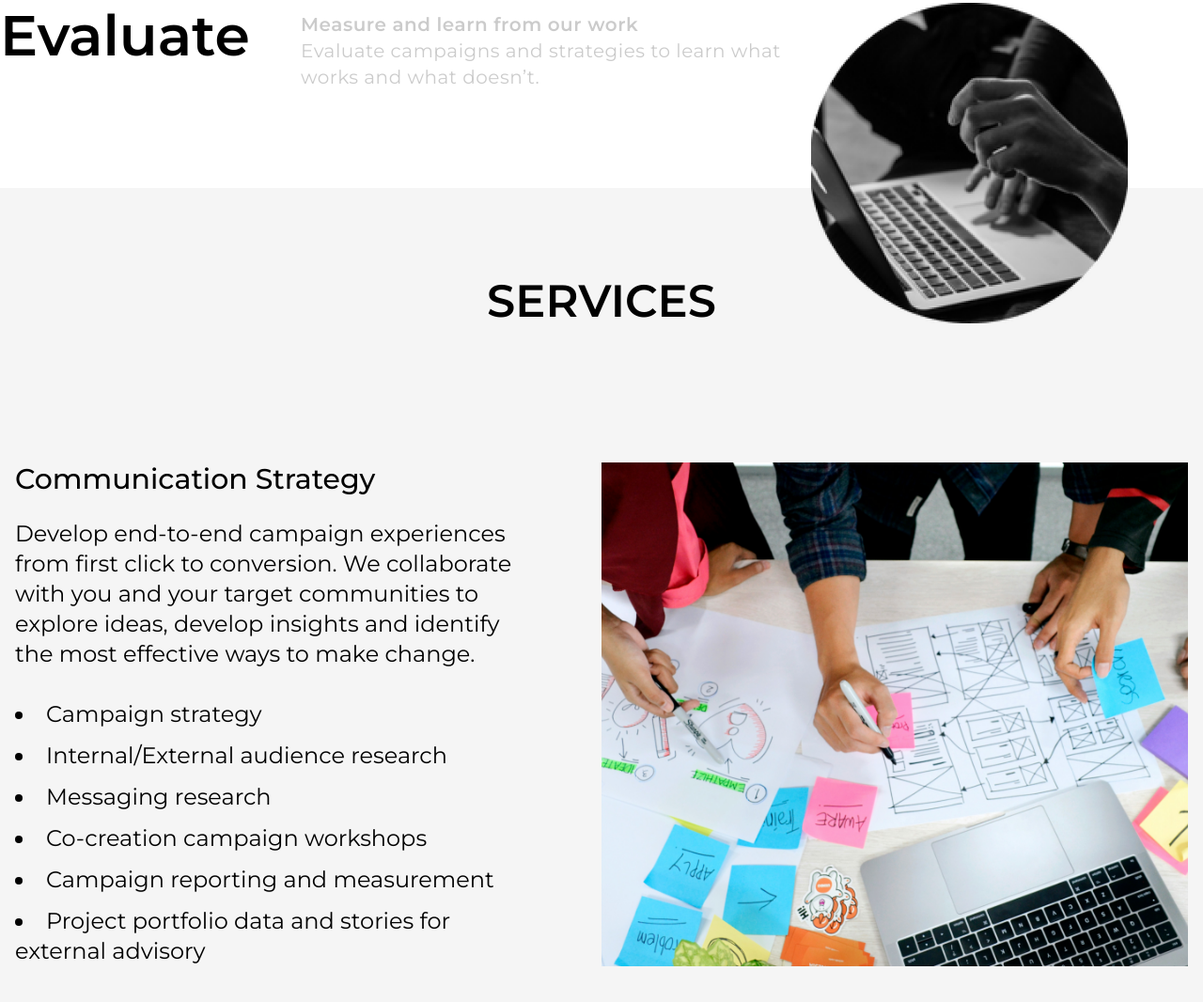
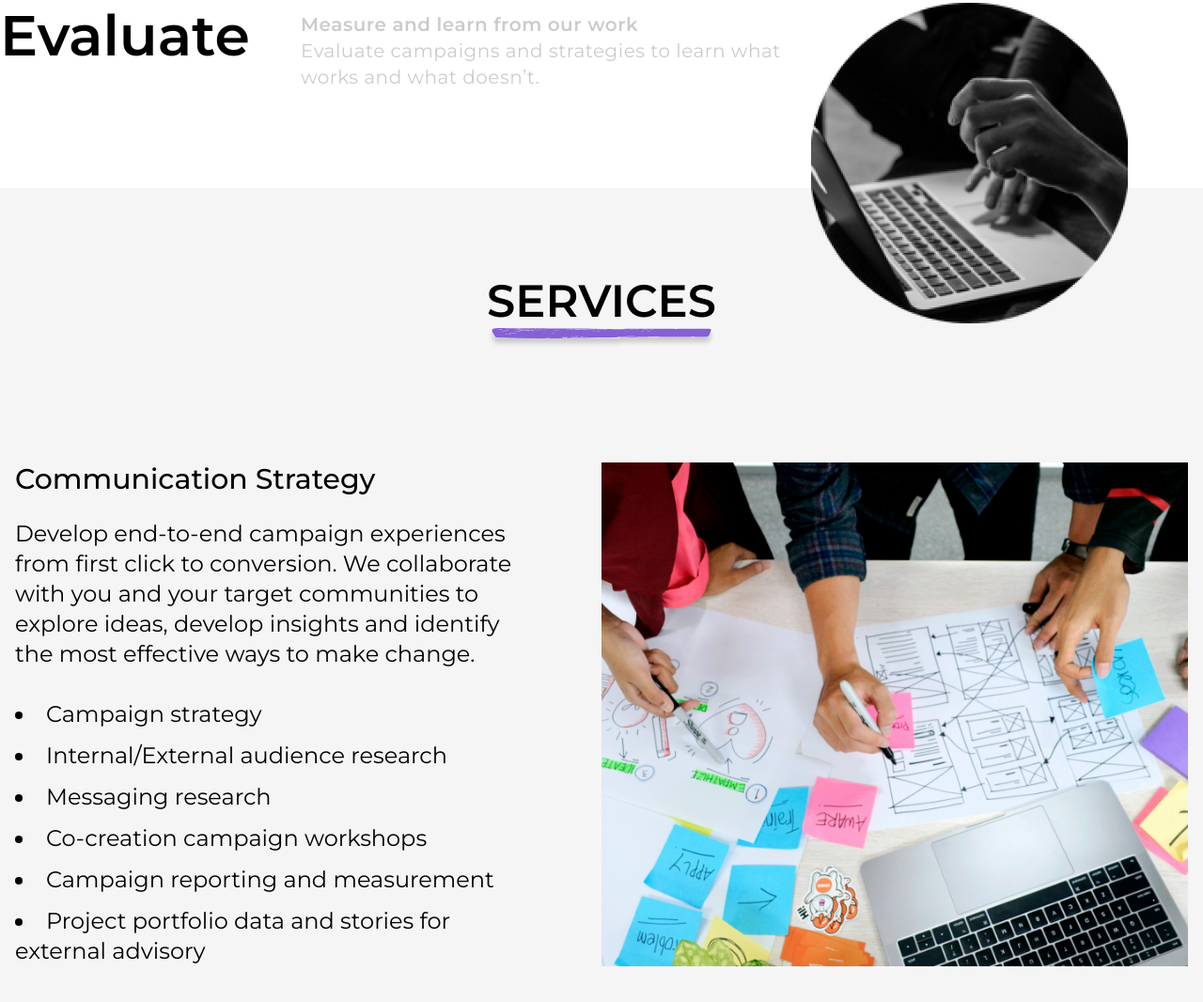
Before and after one commit to ImogenJade/onthepulse, a plain HTML site: page index.html in a window 1280 px wide. Shown: the part 1549-2615 px from the top of the page at 94% size. Drawn offline with nearby package versions, Linux system fonts and the light colour scheme.

Commit message:
feat: purple underline

```diff
--- a/index.html
+++ b/index.html
@@ -214,11 +214,18 @@
       id="services"
       class="bg-[#F5F5F5] pt-8 md:pt-24 pb-14 md:pb-28 px-4 md:pb-0"
     >
-      <h2
-        class="uppercase text-center font-semibold text-2xl md:text-3xl lg:text-4xl xl:text-5xl"
-      >
-        Services
-      </h2>
+      <div class="relative text-center">
+        <h2
+          class="uppercase font-semibold text-2xl md:text-3xl lg:text-4xl xl:text-5xl inline-block relative"
+        >
+          Services
+          <img
+            src="images/shapes/purple-underline.svg"
+            alt="Decorative underline"
+            class="absolute left-1/2 transform -translate-x-1/2 w-full -bottom-3 md:-bottom-5 xl:-bottom-7"
+          />
+        </h2>
+      </div>
 
       <div class="container mx-auto mt-14 pt-0 md:pt-3">
         <!-- card: Insights & Impact Evaluation -->
```
Also changed, not shown: images/shapes/purple-underline.svg (added).
